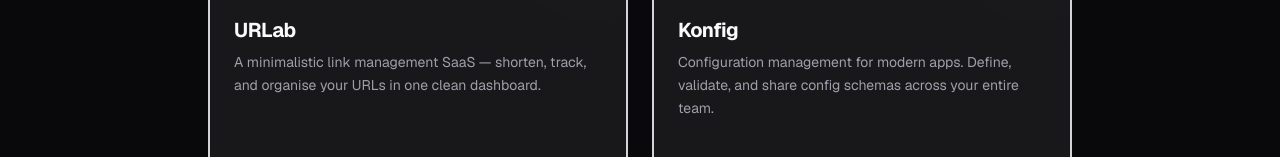
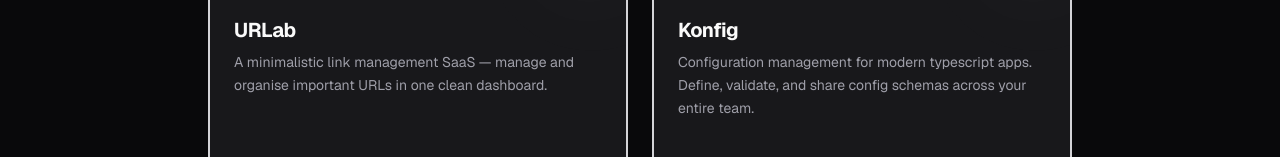
Before and after one commit to rohitmondal03/Portfolio-Latest, a Next.js app: page /projects in a window 1280 px wide. Shown: the part 541-698 px from the top of the page. Built offline with nearby package versions, Linux system fonts and the light colour scheme.

Commit message:
chore: changed project desc

```diff
--- a/src/app/projects/page.tsx
+++ b/src/app/projects/page.tsx
@@ -1,5 +1,4 @@
-import React from 'react'
-import { projects } from '@/lib/constants'
+import { PROJECTS } from '@/lib/constants'
 import { InView } from '@/components/ui/in-view'
 import { ProjectCard } from '@/components/shared/project-card'
 
@@ -28,7 +27,7 @@ export default async function ProjectsPage() {
 
           {/* Project grid */}
           <div className='grid grid-cols-1 md:grid-cols-2 gap-6'>
-            {projects.map((project, index) => (
+            {PROJECTS.map((project, index) => (
               <ProjectCard
                 key={project.link}
                 {...project}
--- a/src/lib/constants.ts
+++ b/src/lib/constants.ts
@@ -19,11 +19,11 @@ export const NAV_LINKS = [
   // { path: "/#links", title: "links" },
 ]
 
-export const projects: ProjectType[] = [
+export const PROJECTS: ProjectType[] = [
   {
     title: "URLab",
     link: "https://urlab-live.vercel.app",
-    description: "A minimalistic link management SaaS — shorten, track, and organise your URLs in one clean dashboard.",
+    description: "A minimalistic link management SaaS — manage and organise important URLs in one clean dashboard.",
     emoji: "🔗",
     tags: ["Next.js", "TypeScript", "Supabase", "Tailwind", "shadcn", "Tanstack Query"],
     githubLink: "https://github.com/rohitmondal03/urlab",
@@ -31,7 +31,7 @@ export const projects: ProjectType[] = [
   {
     title: "Konfig",
     link: "https://github.com/rohitmondal03/konfig",
-    description: "Configuration management for modern apps. Define, validate, and share config schemas across your entire team.",
+    description: "Configuration management for modern typescript apps. Define, validate, and share config schemas across your entire team.",
     emoji: "⚙️",
     tags: ["Turborepo/Monorepo", "TypeScript", "Node.js", "Express.js", "CLI", "Next.js"],
     githubLink: "https://github.com/rohitmondal03/konfig",
```
